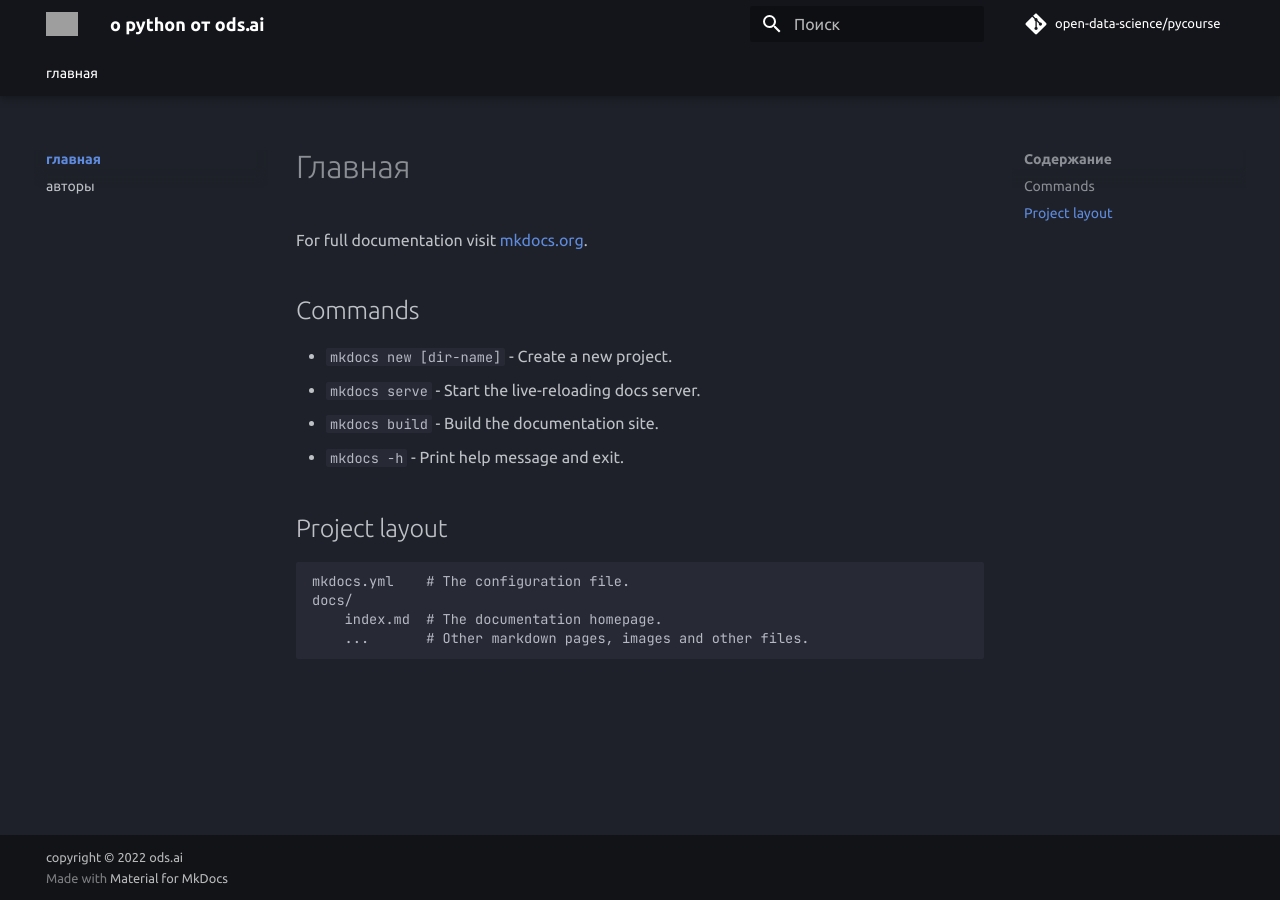
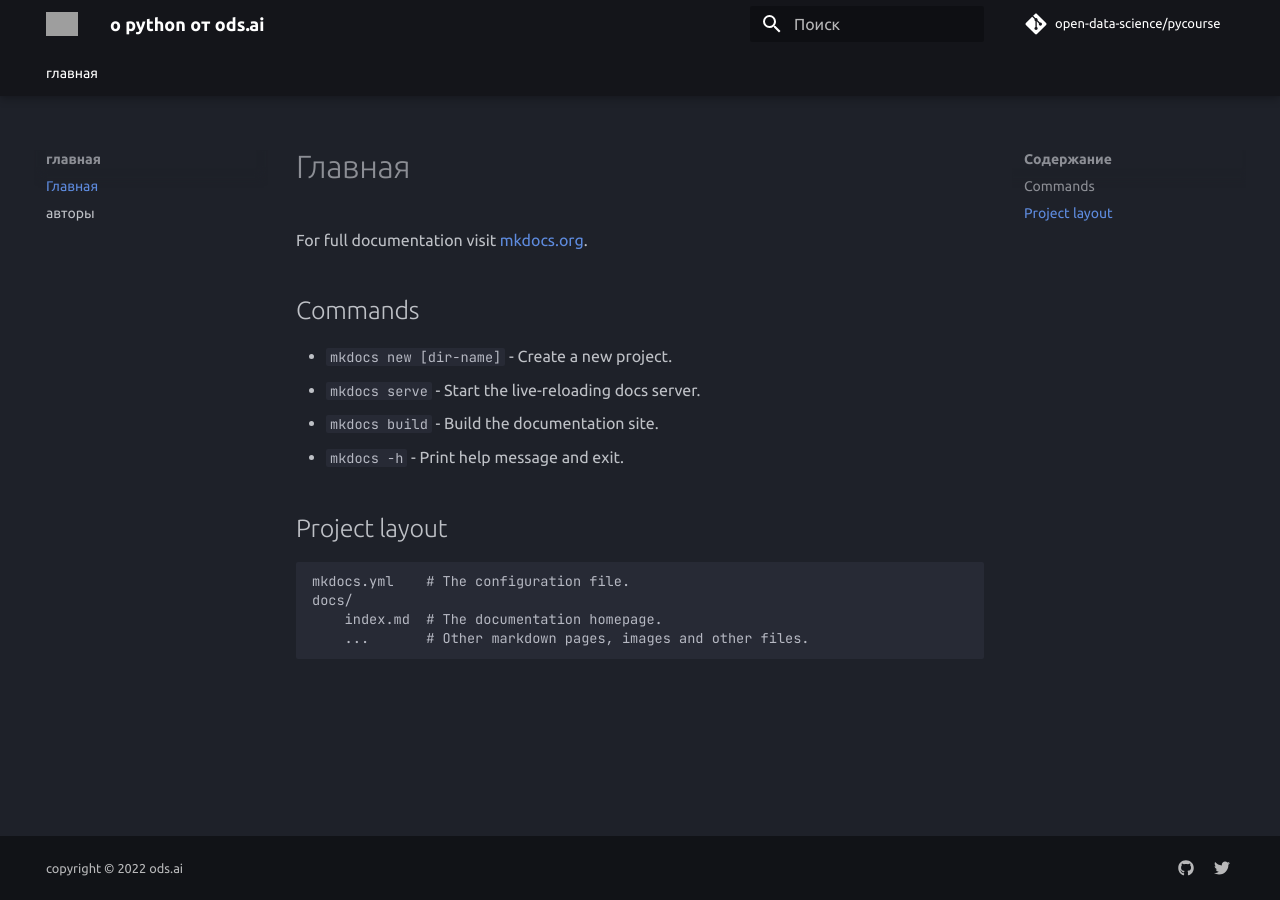
Before and after one commit to open-data-science/pycourse, an MkDocs documentation site: the page built from docs/index.md, in a window 1280 px wide. Built offline with MkDocs 1.6.1 and Material for MkDocs 9.7.7, drawn with Linux system fonts in a browser that asks for light colours; comment, search, counter and statistics services are not loaded; some of the changed lines change nothing that is shown; grey boxes are pictures that could not be loaded.

Commit message:
upgrande mkdoc

```diff
--- a/mkdocs.yml
+++ b/mkdocs.yml
@@ -1,9 +1,10 @@
 site_name: о python от ods.ai
-# site_url:
+# site_url: ods.ai/..
 copyright: copyright &copy; 2022 ods.ai
 
 repo_name: open-data-science/pycourse
 repo_url: https://github.com/open-data-science/pycourse
+edit_uri: edit/master/docs/
 
 theme:
   name: material
@@ -20,17 +21,51 @@
 
   language: ru
   features:
+    - announce.dismiss
+
+    - header.autohide
+
     - navigation.tabs
     - navigation.tabs.sticky
     - navigation.sections
     - navigation.expand
-    - navigation.indexes
+    - navigation.instant
     - navigation.top
+    - navigation.tracking
+
+    - search.suggest
+    - search.highlight
+    - search.share
 
   palette:
     scheme: slate
     primary: black
     accent: indigo
+
+plugins:
+  - search:
+      lang:
+        - en
+        - ru
+  - minify:
+      minify_html: true
+  - git-revision-date-localized:
+      enable_creation_date: true
+      fallback_to_build_date: true
+      type: date
+
+extra:
+  generator: false
+  # analytics:
+  #   provider: google
+  #   property: !ENV GOOGLE_ANALYTICS_KEY
+  social:
+    - icon: fontawesome/brands/github
+      link: https://github.com/open-data-science/pycourse
+    # - icon: fontawesome/brands/matrix
+    #   link: ..
+    - icon: fontawesome/brands/twitter
+      link: https://twitter.com/ods_ai
 
 markdown_extensions:
 
--- a/requirements.txt
+++ b/requirements.txt
@@ -1,5 +1,6 @@
+mkdocs==1.3.0
+mkdocs-git-revision-date-localized-plugin==1.1.0
 mkdocs-material==8.4.2
-mkdocs==1.3.0
 mkdocs-material-extensions==1.0.3
 markdown==3.2.1
 pygments==2.12
```
